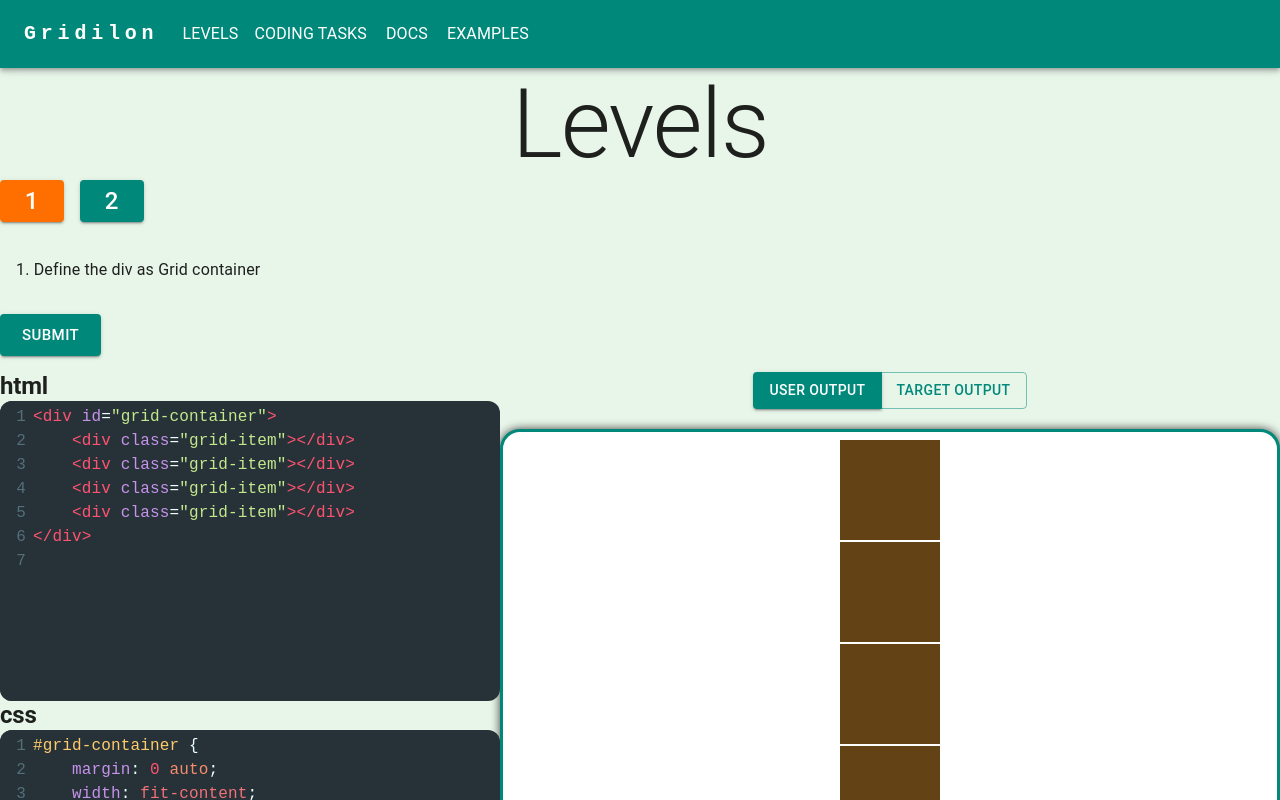
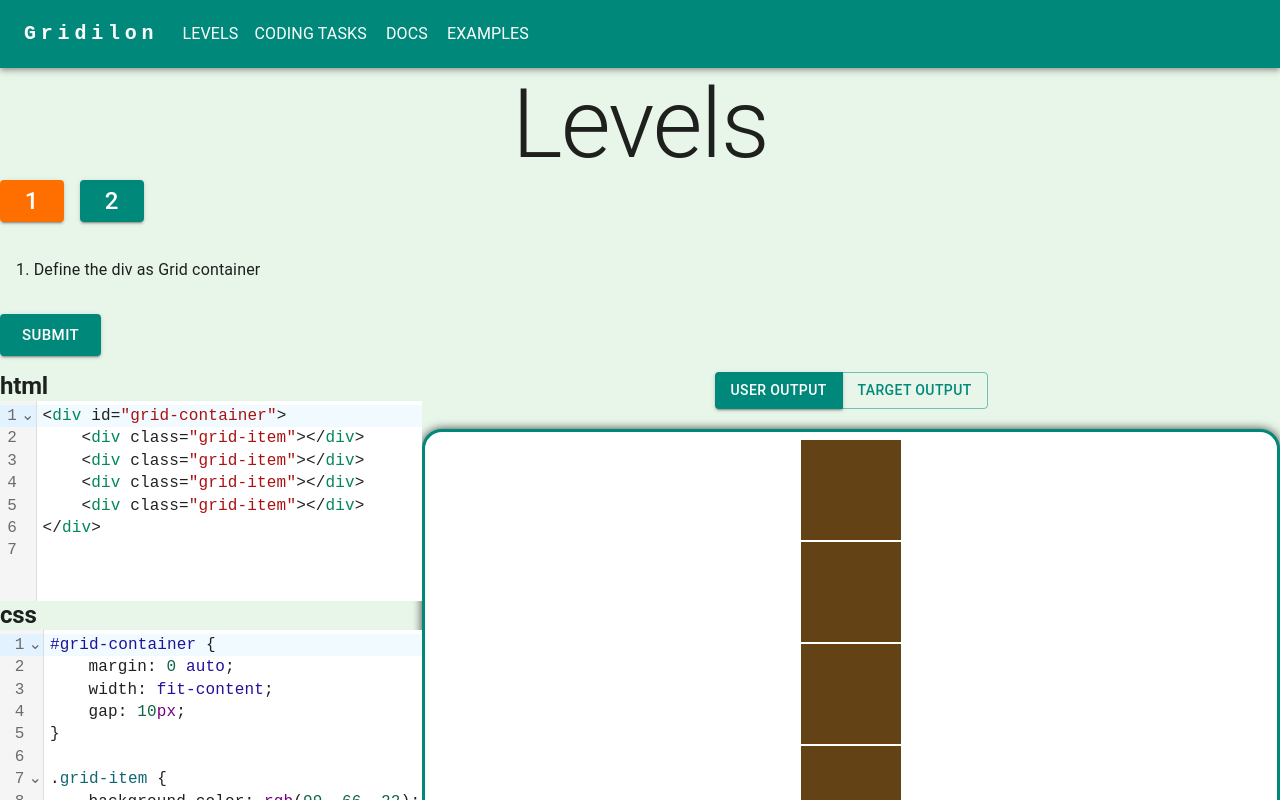
Before and after one commit to pelegsch666/grid, a React (Create React App) app: page /levels/1 in a window 1280 px wide. Shown: the top 800 px of the page. Built offline with nearby package versions, Linux system fonts and the light colour scheme.

Commit message:
refactor codemirror

```diff
--- a/src/views/Levels/components/CodePanel/CodePanel.tsx
+++ b/src/views/Levels/components/CodePanel/CodePanel.tsx
@@ -1,15 +1,16 @@
 // imports from 3rd party libraries
 
-import 'codemirror/lib/codemirror.css';
-import 'codemirror/mode/css/css';
-import 'codemirror/mode/htmlmixed/htmlmixed';
-import 'codemirror/mode/javascript/javascript';
-import 'codemirror/theme/material.css';
+import { css } from '@codemirror/lang-css';
+import { html } from '@codemirror/lang-html';
+import { javascript } from '@codemirror/lang-javascript';
+import CodeMirror from '@uiw/react-codemirror';
+
 import { useEffect, useState } from 'react';
-import { UnControlled as CodeMirror } from 'react-codemirror2';
 
 import { Typography } from '@mui/material';
 import { useRecoilValue, useSetRecoilState } from 'recoil';
+
+import { useCallback } from 'react';
 
 // types
 import { CodePanelProps } from 'views/Levels/components/CodePanel/CodePanel.types';
@@ -17,15 +18,25 @@ import { CodePanelProps } from 'views/Levels/components/CodePanel/CodePanel.type
 // store
 import { currentLevelState, userAnswerOutputState } from 'store';
 
-// styles
-import './CodePanel.css';
-
 export const CodePanel = ({ mode }: CodePanelProps) => {
 	const currentLevel = useRecoilValue(currentLevelState);
 	const [currentCode, setCurrentCode] = useState('');
 	const [initCode, setInitCode] = useState('');
 	const setUserAnswerOutput = useSetRecoilState(userAnswerOutputState);
 	const userAnswerOutput = useRecoilValue(userAnswerOutputState);
+
+	const getExtension = useCallback(() => {
+		switch (mode) {
+			case 'html':
+				return html();
+			case 'css':
+				return css();
+			case 'javascript':
+				return javascript({ jsx: true });
+			default:
+				return html();
+		}
+	}, [mode]);
 
 	useEffect(() => {
 		setInitCode(currentLevel?.userAnswer?.[mode]);
@@ -35,11 +46,16 @@ export const CodePanel = ({ mode }: CodePanelProps) => {
 		setCurrentCode(initCode);
 	}, [initCode]);
 
-	const onChange = (editor: any, data: any, value: string) => {
-		const newUserAnswer = { ...userAnswerOutput };
-		newUserAnswer[mode] = value;
-		setUserAnswerOutput(newUserAnswer);
-	};
+	const onChange = useCallback(
+		(value: string, viewUpdate: any) => {
+			setCurrentCode(value);
+			setUserAnswerOutput({
+				...userAnswerOutput,
+				[mode]: value,
+			});
+		},
+		[mode, setUserAnswerOutput, userAnswerOutput]
+	);
 
 	return (
 		<>
@@ -53,14 +69,10 @@ export const CodePanel = ({ mode }: CodePanelProps) => {
 				{mode}
 			</Typography>
 			<CodeMirror
-				onChange={(editor, data, value) => onChange(editor, data, value)}
-				options={{
-					mode: mode === 'html' ? 'htmlmixed' : mode,
-					theme: 'material',
-					lineNumbers: true,
-					inputStyle: 'textarea',
-				}}
 				value={currentCode}
+				height="200px"
+				extensions={[getExtension()]}
+				onChange={onChange}
 			/>
 		</>
 	);
--- a/tsconfig.json
+++ b/tsconfig.json
@@ -15,7 +15,7 @@
 		"isolatedModules": true,
 		"noEmit": true,
 		"jsx": "react-jsx",
-		"noUnusedLocals": false, // TODO: set as true before production
+		"noUnusedLocals": true, // TODO: set as true before production
 		"baseUrl": "src",
 		"paths": {
 			"@/*": ["*"]
```
Also changed, not shown: package.json (+2 -5 lines), 1 other file (tests, documents, lock files or other folders).
